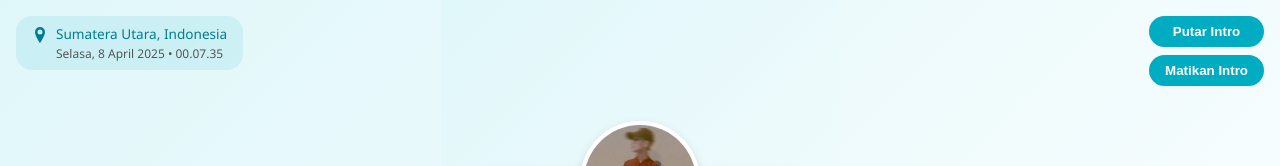
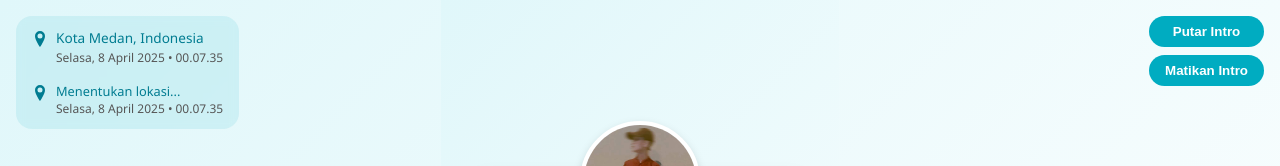
Before and after one commit to ridhosandhikaid/Bio-Profile, a plain HTML site: page index.html in a window 1280 px wide. Shown: the top 166 px of the page. Drawn offline with Linux system fonts and the light colour scheme.

Commit message:
index.html

```diff
--- a/index.html
+++ b/index.html
@@ -5,12 +5,9 @@
   <meta name="viewport" content="width=device-width, initial-scale=1.0" />
   <title>Ridho Sandhika</title>
   <style>
-    * {
-      box-sizing: border-box;
-    }
+    * { box-sizing: border-box; }
     body, html {
-      margin: 0;
-      padding: 0;
+      margin: 0; padding: 0;
       font-family: 'Segoe UI', sans-serif;
       background: linear-gradient(135deg, #e0f7fa, #fff);
       color: #333;
@@ -20,11 +17,9 @@
       justify-content: center;
       overflow: hidden;
     }
-
     .loader-container {
       position: fixed;
-      width: 100%;
-      height: 100%;
+      width: 100%; height: 100%;
       background: #e0f7fa;
       display: flex;
       align-items: center;
@@ -32,21 +27,17 @@
       z-index: 999;
       transition: opacity 0.5s ease-out;
     }
-
     .loader {
       border: 6px solid #b2ebf2;
       border-top: 6px solid #00acc1;
       border-radius: 50%;
-      width: 60px;
-      height: 60px;
+      width: 60px; height: 60px;
       animation: spin 1s linear infinite;
     }
-
     @keyframes spin {
       0% { transform: rotate(0deg); }
       100% { transform: rotate(360deg); }
     }
-
     .card {
       background: white;
       border-radius: 2rem;
@@ -59,12 +50,10 @@
       transform: translateY(30px);
       transition: all 0.7s ease;
     }
-
     .show {
       opacity: 1;
       transform: translateY(0);
     }
-
     .profile-img {
       width: 120px;
       height: 120px;
@@ -75,24 +64,20 @@
       margin-top: -80px;
       background: white;
     }
-
     h1 {
       font-size: 1.8rem;
       margin: 1rem 0 0.25rem;
     }
-
     p {
       font-size: 0.95rem;
       color: #666;
     }
-
     .links {
       display: flex;
       flex-direction: column;
       gap: 0.75rem;
       margin-top: 2rem;
     }
-
     .link-btn {
       position: relative;
       overflow: hidden;
@@ -104,11 +89,9 @@
       transition: background 0.3s;
       font-weight: 500;
     }
-
     .link-btn:hover {
       background: #008ca1;
     }
-
     .link-btn::after {
       content: "";
       position: absolute;
@@ -122,18 +105,15 @@
       transition: transform 0.5s ease, opacity 0.5s ease;
       pointer-events: none;
     }
-
     .link-btn.clicked::after {
       transform: translate(-50%, -50%) scale(4);
       opacity: 0;
     }
-
     .footer {
       margin-top: 2rem;
       font-size: 0.8rem;
       color: #aaa;
     }
-
     .sound-controls {
       position: fixed;
       top: 1rem;
@@ -143,7 +123,6 @@
       gap: 0.5rem;
       z-index: 9999;
     }
-
     .sound-controls button {
       background: #00acc1;
       color: white;
@@ -153,35 +132,36 @@
       font-weight: bold;
       cursor: pointer;
     }
-
     .sound-controls button:hover {
       background: #008ca1;
     }
-
     .lokasi-kiri {
       position: fixed;
       top: 1rem;
       left: 1rem;
       background: rgba(0, 172, 193, 0.1);
-      padding: 0.5rem 1rem;
+      padding: 0.75rem 1rem;
       border-radius: 1rem;
       font-size: 0.85rem;
       color: #007c91;
       z-index: 10000;
       display: none;
       align-items: flex-start;
-      gap: 0.5rem;
-      flex-direction: row;
+      gap: 1rem;
+      flex-direction: column;
       backdrop-filter: blur(4px);
     }
-
+    .lokasi-item {
+      display: flex;
+      align-items: flex-start;
+      gap: 0.5rem;
+    }
     .lokasi-icon {
       width: 16px;
       height: 16px;
       fill: #007c91;
       margin-top: 3px;
     }
-
     .time-display {
       font-size: 0.75rem;
       color: #555;
@@ -193,12 +173,23 @@
 
   <!-- Lokasi & Tanggal + Waktu -->
   <div class="lokasi-kiri hidden-until-loaded">
-    <svg class="lokasi-icon" xmlns="http://www.w3.org/2000/svg" viewBox="0 0 16 16">
-      <path d="M8 0a5 5 0 0 0-5 5c0 4.25 5 11 5 11s5-6.75 5-11a5 5 0 0 0-5-5zm0 7.5a2.5 2.5 0 1 1 0-5 2.5 2.5 0 0 1 0 5z"/>
-    </svg>
-    <div>
-      Sumatera Utara, Indonesia
-      <div id="timeDisplay" class="time-display"></div>
+    <div class="lokasi-item">
+      <svg class="lokasi-icon" xmlns="http://www.w3.org/2000/svg" viewBox="0 0 16 16">
+        <path d="M8 0a5 5 0 0 0-5 5c0 4.25 5 11 5 11s5-6.75 5-11a5 5 0 0 0-5-5zm0 7.5a2.5 2.5 0 1 1 0-5 2.5 2.5 0 0 1 0 5z"/>
+      </svg>
+      <div>
+      Kota Medan, Indonesia
+        <div id="timeDisplay" class="time-display"></div>
+      </div>
+    </div>
+    <div class="lokasi-item" id="userLocation">
+      <svg class="lokasi-icon" xmlns="http://www.w3.org/2000/svg" viewBox="0 0 16 16">
+        <path d="M8 0a5 5 0 0 0-5 5c0 4.25 5 11 5 11s5-6.75 5-11a5 5 0 0 0-5-5zm0 7.5a2.5 2.5 0 1 1 0-5 2.5 2.5 0 0 1 0 5z"/>
+      </svg>
+      <div>
+        <div id="userLokasiText" style="font-size: 0.8rem;">Menentukan lokasi...</div>
+        <div id="userTime" style="font-size: 0.75rem; color: #555;"></div>
+      </div>
     </div>
   </div>
 
@@ -245,26 +236,16 @@
         loader.style.pointerEvents = "none";
         card.classList.add("show");
 
-        // Tampilkan semua elemen yang disembunyikan saat loading
+        // Tampilkan elemen yang disembunyikan saat loading
         document.querySelectorAll(".hidden-until-loaded").forEach(el => {
-          if (el.id === "soundControls" || el.classList.contains("lokasi-kiri")) {
-            el.style.display = "flex";
-          } else {
-            el.style.display = "block";
-          }
+          el.style.display = (el.id === "soundControls" || el.classList.contains("lokasi-kiri")) ? "flex" : "block";
         });
 
-        // Mainkan intro otomatis
         const playPromise = sound.play();
-        if (playPromise !== undefined) {
-          playPromise.catch(() => {});
-        }
+        if (playPromise !== undefined) playPromise.catch(() => {});
       }, 1300);
 
-      playBtn.addEventListener("click", () => {
-        sound.play();
-      });
-
+      playBtn.addEventListener("click", () => sound.play());
       stopBtn.addEventListener("click", () => {
         sound.pause();
         sound.currentTime = 0;
@@ -280,18 +261,45 @@
       });
     });
 
-    // Jam & Tanggal real-time
+    // Waktu
     function updateTime() {
-      const timeDisplay = document.getElementById("timeDisplay");
       const now = new Date();
-      const optionsDate = { weekday: 'long', day: 'numeric', month: 'long', year: 'numeric' };
-      const optionsTime = { hour: '2-digit', minute: '2-digit', second: '2-digit' };
-      const dateStr = now.toLocaleDateString('id-ID', optionsDate);
-      const timeStr = now.toLocaleTimeString('id-ID', optionsTime);
-      timeDisplay.textContent = `${dateStr} • ${timeStr}`;
+      const dateStr = now.toLocaleDateString('id-ID', { weekday: 'long', day: 'numeric', month: 'long', year: 'numeric' });
+      const timeStr = now.toLocaleTimeString('id-ID', { hour: '2-digit', minute: '2-digit', second: '2-digit' });
+      document.getElementById("timeDisplay").textContent = `${dateStr} • ${timeStr}`;
     }
-    setInterval(updateTime, 1000);
-    updateTime();
+    setInterval(updateTime, 1000); updateTime();
+
+    // Lokasi & waktu pengguna
+    function updateUserTime() {
+      const now = new Date();
+      const dateStr = now.toLocaleDateString('id-ID', { weekday: 'long', day: 'numeric', month: 'long', year: 'numeric' });
+      const timeStr = now.toLocaleTimeString('id-ID', { hour: '2-digit', minute: '2-digit', second: '2-digit' });
+      document.getElementById("userTime").textContent = `${dateStr} • ${timeStr}`;
+    }
+    setInterval(updateUserTime, 1000); updateUserTime();
+
+    if ("geolocation" in navigator) {
+      navigator.geolocation.getCurrentPosition(
+        (pos) => {
+          const lat = pos.coords.latitude;
+          const lon = pos.coords.longitude;
+          fetch(`https://nominatim.openstreetmap.org/reverse?lat=${lat}&lon=${lon}&format=json`)
+            .then(res => res.json())
+            .then(data => {
+              const lokasi = data.address.city || data.address.town || data.address.village || data.address.state || 'Tidak diketahui';
+              document.getElementById("userLokasiText").textContent = ` ${lokasi}`;
+            }).catch(() => {
+              document.getElementById("userLokasiText").textContent = " Lokasi tidak ditemukan";
+            });
+        },
+        () => {
+          document.getElementById("userLokasiText").textContent = " Izin lokasi ditolak";
+        }
+      );
+    } else {
+      document.getElementById("userLokasiText").textContent = "Lokasi tidak tersedia";
+    }
   </script>
 </body>
 </html>
```
